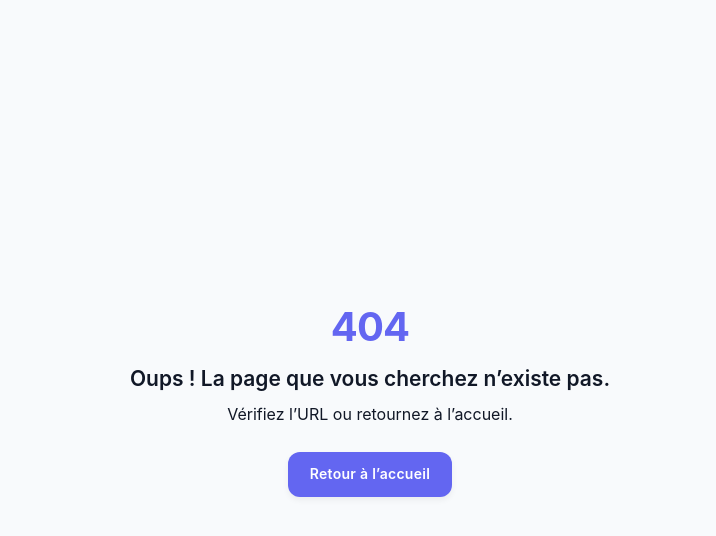
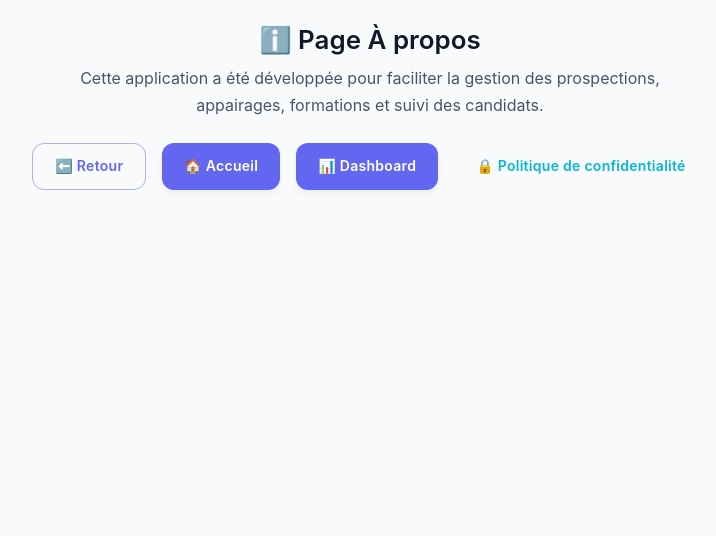
Before and after one commit to D-ABD/Rap_app_MUI, a React (Vite) app: page /about in a window 1280 px wide. Before the commit this address had no page. Shown: the top 536 px of the page, without its empty margins (270-986 px from the left). Built offline with nearby package versions, Linux system fonts and the light colour scheme.

Commit message:
ajout about.tsx aux 2 mainlayouts

```diff
--- a/src/layout/MainLayout.tsx
+++ b/src/layout/MainLayout.tsx
@@ -34,6 +34,7 @@ import FolderIcon from "@mui/icons-material/Folder";
 import Brightness4Icon from "@mui/icons-material/Brightness4";
 import Brightness7Icon from "@mui/icons-material/Brightness7";
 import NavigateNextIcon from "@mui/icons-material/NavigateNext";
+import InfoIcon from "@mui/icons-material/Info";
 
 import { Link, useLocation, useNavigate, Outlet } from "react-router-dom";
 
@@ -200,6 +201,10 @@ export default function MainLayout() {
                 </>
               )}
 
+              <Button color="inherit" component={Link} to="/about">
+                À propos
+              </Button>
+
               <Button color="inherit" component={Link} to="/parametres">
                 Paramètres
               </Button>
@@ -317,6 +322,11 @@ export default function MainLayout() {
                         <ListItemText primary={child.label} />
                       </ListItemButton>
                     ))}
+                    <ListItemButton component={Link} to="/about" onClick={toggleDrawer}>
+                    <ListItemIcon><InfoIcon /></ListItemIcon>
+                    <ListItemText primary="À propos" />
+                  </ListItemButton>
+
                   </List>
                 </Collapse>
               )}
--- a/src/layout/MainLayoutCandidat.tsx
+++ b/src/layout/MainLayoutCandidat.tsx
@@ -19,6 +19,7 @@ import {
   useTheme,
   useMediaQuery,
 } from "@mui/material";
+import InfoIcon from "@mui/icons-material/Info";
 
 import MenuIcon from "@mui/icons-material/Menu";
 import AccountCircle from "@mui/icons-material/AccountCircle";
@@ -114,6 +115,9 @@ export default function MainLayoutCandidat() {
               <Button color="inherit" component={Link} to="/prospection-commentaires">
                 Commentaires Prospection
               </Button>
+              <Button color="inherit" component={Link} to="/about">
+                À propos
+              </Button>
             </Box>
           )}
 
@@ -183,6 +187,11 @@ export default function MainLayoutCandidat() {
             <ListItemIcon><CommentIcon /></ListItemIcon>
             <ListItemText primary="Commentaires Prospection" />
           </ListItemButton>
+          <ListItemButton component={Link} to="/about" onClick={toggleDrawer}>
+          <ListItemIcon><InfoIcon /></ListItemIcon>
+          <ListItemText primary="À propos" />
+        </ListItemButton>
+
         </List>
       </Drawer>
 
--- a/src/pages/About.tsx
+++ b/src/pages/About.tsx
@@ -1,5 +1,43 @@
-import { Typography } from "@mui/material";
+import { Typography, Box, Button, Stack } from "@mui/material";
+import { Link, useNavigate } from "react-router-dom";
 
 export default function About() {
-  return <Typography variant="h4">ℹ️ Page À propos</Typography>;
+  const navigate = useNavigate();
+
+  return (
+    <Box
+      sx={{
+        p: 3,
+        display: "flex",
+        flexDirection: "column",
+        alignItems: "center",
+        textAlign: "center",
+      }}
+    >
+      <Typography variant="h4" gutterBottom>
+        ℹ️ Page À propos
+      </Typography>
+
+      <Typography variant="body1" color="text.secondary" maxWidth="600px" mb={3}>
+        Cette application a été développée pour faciliter la gestion des
+        prospections, appairages, formations et suivi des candidats.
+      </Typography>
+
+      {/* 🔹 Boutons de navigation */}
+      <Stack spacing={2} direction="row" flexWrap="wrap" justifyContent="center">
+        <Button variant="outlined" onClick={() => navigate(-1)}>
+          ⬅️ Retour
+        </Button>
+        <Button variant="contained" component={Link} to="/">
+          🏠 Accueil
+        </Button>
+        <Button variant="contained" color="primary" component={Link} to="/dashboard">
+          📊 Dashboard
+        </Button>
+        <Button variant="text" color="secondary" component={Link} to="/politique-confidentialite">
+          🔒 Politique de confidentialité
+        </Button>
+      </Stack>
+    </Box>
+  );
 }
--- a/src/pages/PolitiqueConfidentialite.tsx
+++ b/src/pages/PolitiqueConfidentialite.tsx
@@ -1,7 +1,9 @@
-// src/pages/PolitiqueConfidentialite.tsx
-import { Box, Typography, Paper } from "@mui/material";
+import { Box, Typography, Paper, Button, Stack } from "@mui/material";
+import { Link, useNavigate } from "react-router-dom";
 
 export default function PolitiqueConfidentialite() {
+  const navigate = useNavigate();
+
   return (
     <Box
       sx={{
@@ -21,15 +23,32 @@ export default function PolitiqueConfidentialite() {
           p: 4,
         }}
       >
+
+
+
         <Typography variant="h4" gutterBottom>
           Politique de confidentialité
+                          {/* 🔹 Boutons navigation */}
+        <Stack spacing={2} direction="row" justifyContent="center" mt={4}>
+          <Button variant="outlined" onClick={() => navigate(-1)}>
+            ⬅️ Retour
+          </Button>
+          <Button variant="contained" component={Link} to="/">
+            🏠 Accueil
+          </Button>
+          <Button variant="contained" color="primary" component={Link} to="/dashboard">
+            📊 Dashboard
+          </Button>
+        </Stack>
         </Typography>
+
 
         <Typography variant="body1" paragraph>
           Conformément au Règlement Général sur la Protection des Données (RGPD),
           nous vous informons de la manière dont vos données personnelles sont
           collectées, utilisées et protégées dans le cadre de l’utilisation de
           notre application.
+
         </Typography>
 
         <Typography variant="h6" gutterBottom>
@@ -78,6 +97,19 @@ export default function PolitiqueConfidentialite() {
         <Typography variant="body2" paragraph sx={{ mt: 3, fontStyle: "italic" }}>
           Dernière mise à jour : {new Date().toLocaleDateString("fr-FR")}
         </Typography>
+
+        {/* 🔹 Boutons navigation */}
+        <Stack spacing={2} direction="row" justifyContent="center" mt={4}>
+          <Button variant="outlined" onClick={() => navigate(-1)}>
+            ⬅️ Retour
+          </Button>
+          <Button variant="contained" component={Link} to="/">
+            🏠 Accueil
+          </Button>
+          <Button variant="contained" color="primary" component={Link} to="/dashboard">
+            📊 Dashboard
+          </Button>
+        </Stack>
       </Paper>
     </Box>
   );
--- a/src/routes/AppRoute.tsx
+++ b/src/routes/AppRoute.tsx
@@ -66,6 +66,7 @@ import MonProfil from "../pages/users/MonProfil";
 import PolitiqueConfidentialite from "../pages/PolitiqueConfidentialite";
 import DashboardCandidatPage from "../pages/DashboardCandidatPage";
 import MainLayoutCandidat from "../layout/MainLayoutCandidat";
+import About from "../pages/About";
 
 
 /* ---------- SecureRoute ---------- */
@@ -88,6 +89,7 @@ export default function AppRoute() {
       <Route path="/login" element={<LoginPage />} />
       <Route path="/register" element={<RegisterPage />} />
       <Route path="/politique-confidentialite" element={<PolitiqueConfidentialite />} />
+      <Route path="/about" element={<About />} />
 
 
       {/* 🔐 Routes protégées avec layout */}
```
